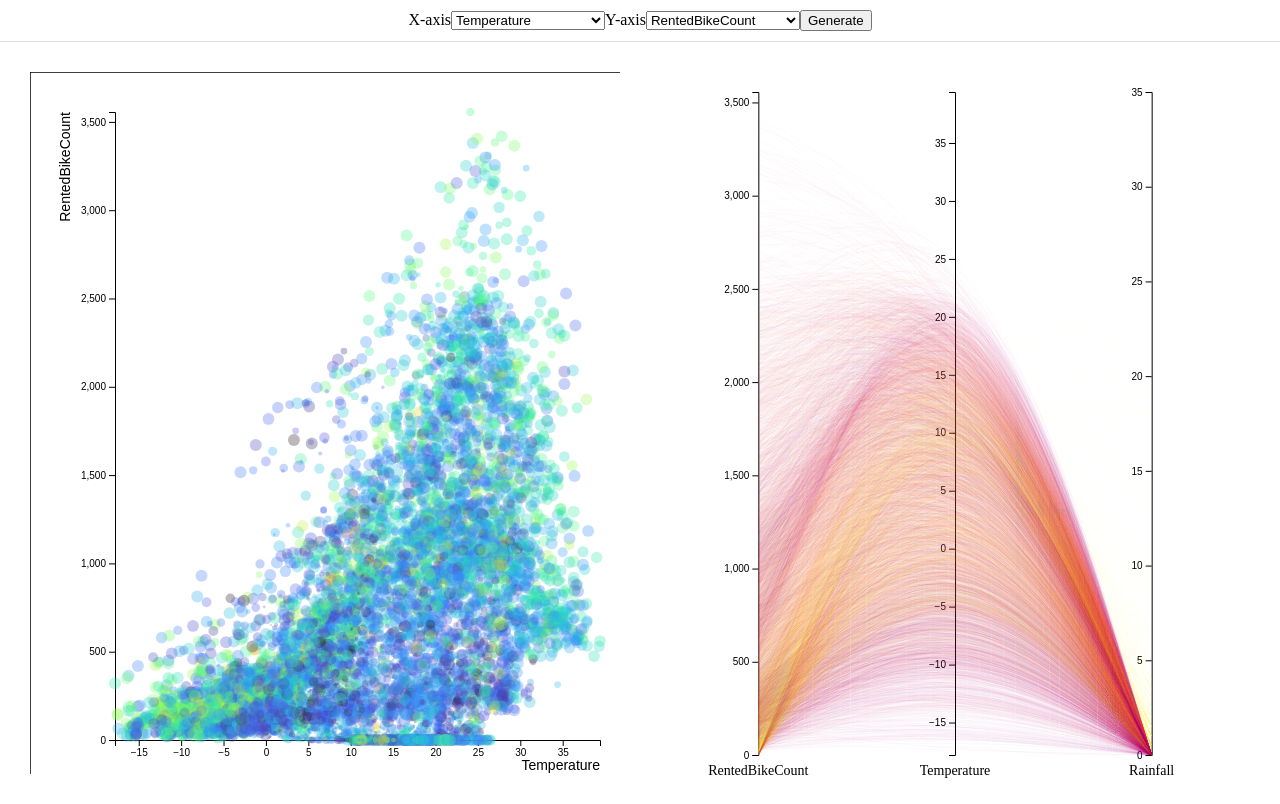
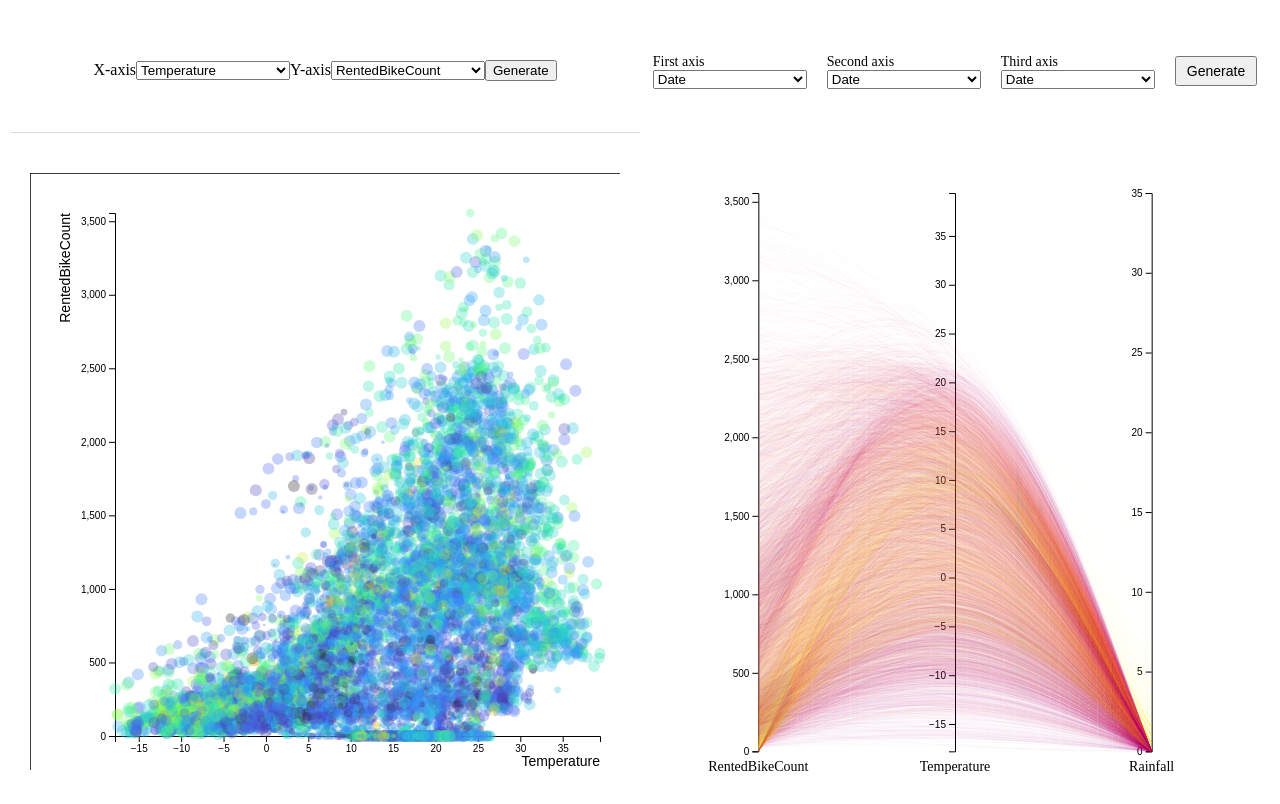
Before and after one commit to giorgiodaneri/HPDAV_assignment2, a React (Create React App) app: page / in a window 1280 px wide. Built offline with nearby package versions, Linux system fonts and the light colour scheme.

Commit message:
Initial implementation of control bar for the parallel coordinates plot. Added a reducer to store the selected variables to display on the three axes of the plot

```diff
--- a/src/App.css
+++ b/src/App.css
@@ -21,6 +21,24 @@
     flex-direction: column;
     height: 100%;
 }
+
+.controlRow {
+    display: flex;
+    flex-direction: row;
+    flex-grow: 1;
+    height: 20%;
+    padding: 10px;
+}
+
+.controlBar, .controlBarRight {
+    flex: 1;
+    display: flex;
+    align-items: center;
+    justify-content: center;
+    padding: 10px;
+    box-sizing: border-box;
+}
+
 
 /* Row for the scatterplot and parallel coordinates to occupy all remaining space */
 .visualizationRow {
--- a/src/App.js
+++ b/src/App.js
@@ -5,6 +5,7 @@ import { getSeoulBikeData } from './redux/DataSetSlice';
 import ScatterplotContainer from './components/scatterplot/ScatterplotContainer';
 import ParallelCoordinatesContainer from './components/parallel_coordinates/ParallelCoordinatesContainer';
 import ControlBar from './components/ControlBar/ControlBar';
+import ControlBarRight from './components/ControlBarRight/ControlBarRight';
 
 // Component that renders the main user interface
 function App() {
@@ -30,8 +31,18 @@ function App() {
   return (
     <div className="App">
       <div id="view-container" className="row">
-        <div id="control-bar-container">
+        {/* <div id="control-bar-container">
           <ControlBar />
+        </div> */}
+        <div id="control-container" className="controlRow">
+          {/* ControlBar on the left */}
+          <div id="control-bar-container" className="controlBar">
+            <ControlBar />
+          </div>
+          {/* ControlBarRight on the right */}
+          <div id="control-bar-right-container" className="controlBarRight">
+            <ControlBarRight />
+          </div>
         </div>
         <div id="visualization-container" className="visualizationRow">
           {/* ScatterplotContainer on the left */}
--- /dev/null
+++ b/src/components/ControlBarRight/ControlBarRight.css
@@ -0,0 +1,19 @@
+/*Align all the three text boxes on the same row */
+.control-bar-right-form {
+    display: flex;
+    align-items: center; /* Vertically align items */
+    gap: 10px; /* Space between elements */
+}
+
+.form-label {
+    display: flex;
+    flex-direction: column;
+    font-size: 14px;
+    margin-right: 10px;
+}
+
+.generate-button {
+    padding: 5px 10px;
+    font-size: 14px;
+    cursor: pointer;
+}
--- /dev/null
+++ b/src/components/ControlBarRight/ControlBarRight.js
@@ -0,0 +1,95 @@
+import { useEffect, useState } from "react";
+import { useSelector, useDispatch } from "react-redux";
+import { generateFromConfigRight } from "../../redux/ConfigSliceRight";
+import "./ControlBarRight.css"; // Import the CSS file
+
+function ControlBarRight() {
+    const dispatch = useDispatch();
+
+    // Fetch the current configuration from the Redux store
+    const genConfig = useSelector((state) => state.config || { firstAxis: '', secondAxis: '', thirdAxis: '' });
+
+    // Fetch column names from the data slice
+    const data = useSelector((state) => state.dataSet);
+    const [columnNames, setColumnNames] = useState([]);
+
+    // Local state for x and y axis selection
+    const [selectedFirstAxis, setSelectedFirstAxis] = useState(genConfig.firstAxis || '');
+    const [selectedSecondAxis, setSelectedSecondAxis] = useState(genConfig.secondAxis || '');
+    const [selectedThirdAxis, setSelectedThirdAxis] = useState(genConfig.thirdAxis || '');
+
+    // Extract column names when data is loaded
+    useEffect(() => {
+        if (data.length > 0) {
+            const columns = Object.keys(data[0]);
+            setColumnNames(columns);
+        }
+    }, [data]);
+
+    // Update local state when user changes the dropdown selection
+    const handleOnChangeFirstAxis = (event) => {
+        setSelectedFirstAxis(event.target.value);
+    };
+
+    const handleOnChangeSecondAxis = (event) => {
+        setSelectedSecondAxis(event.target.value);
+    };
+
+    const handleOnChangeThirdAxis = (event) => {
+        setSelectedThirdAxis(event.target.value);
+    };
+
+    // Dispatch selected x and y axes to the Redux store only on form submit
+    const handleOnSubmit = (event) => {
+        event.preventDefault();
+
+        // Dispatch selected axes to Redux
+        dispatch(generateFromConfigRight({
+            firstAxis: selectedFirstAxis,
+            secondAxis: selectedSecondAxis,
+            thirdAxis: selectedThirdAxis}));
+    };
+
+    return (
+        <>
+            <form className="control-bar-right-form" onSubmit={handleOnSubmit}>
+                <label className="form-label">
+                    First axis
+                    <select name="firstAxis" value={selectedFirstAxis} onChange={handleOnChangeFirstAxis}>
+                        {columnNames.map((name) => (
+                            <option key={name} value={name}>
+                                {name}
+                            </option>
+                        ))}
+                    </select>
+                </label>
+
+                <label className="form-label">
+                    Second axis
+                    <select name="secondAxis" value={selectedSecondAxis} onChange={handleOnChangeSecondAxis}>
+                        {columnNames.map((name) => (
+                            <option key={name} value={name}>
+                                {name}
+                            </option>
+                        ))}
+                    </select>
+                </label>
+
+                <label className="form-label">
+                    Third axis
+                    <select name="thirdAxis" value={selectedThirdAxis} onChange={handleOnChangeThirdAxis}>
+                        {columnNames.map((name) => (
+                            <option key={name} value={name}>
+                                {name}
+                            </option>
+                        ))}
+                    </select>
+                </label>
+
+                <button type="submit" className="generate-button">Generate</button>
+            </form>
+        </>
+    );
+}
+
+export default ControlBarRight;
--- /dev/null
+++ b/src/redux/ConfigSliceRight.js
@@ -0,0 +1,23 @@
+import { createSlice } from '@reduxjs/toolkit'
+
+export const configSliceRight = createSlice({
+  name: 'configRight',
+  initialState: {
+    firstAxis : "Temperature",
+    secondAxis : "RentedBikeCount",
+    third : "Rainfall"
+  },
+  reducers: {
+    generateFromConfigRight: (state, action) => {
+      // Update both xAxis and yAxis with the selected values
+        state.firstAxis = action.payload.firstAxis;
+        state.secondAxis = action.payload.secondAxis;
+        state.thirdAxis = action.payload.thirdAxis;
+    }
+  }
+})
+
+// Action creators are generated for each case reducer function
+export const { generateFromConfigRight } = configSliceRight.actions
+
+export default configSliceRight.reducer
--- a/src/store.js
+++ b/src/store.js
@@ -3,11 +3,13 @@ import { configureStore } from '@reduxjs/toolkit';
 import configReducer from './redux/ConfigSlice'; // Update the path based on your folder structure
 import dataSetReducer from './redux/DataSetSlice'; // Update the path based on your folder structure
 import brushDataReducer from './redux/BrushedDataSlice'; // Update the path based on your folder structure
+import configReducerRight from './redux/ConfigSliceRight'; // Update the path based on your folder structure
 import { brush } from 'd3';
 
 const store = configureStore({
     reducer: {
         config: configReducer,
+        configRight: configReducerRight,
         dataSet: dataSetReducer,
         brushedData: brushDataReducer
     },
```
